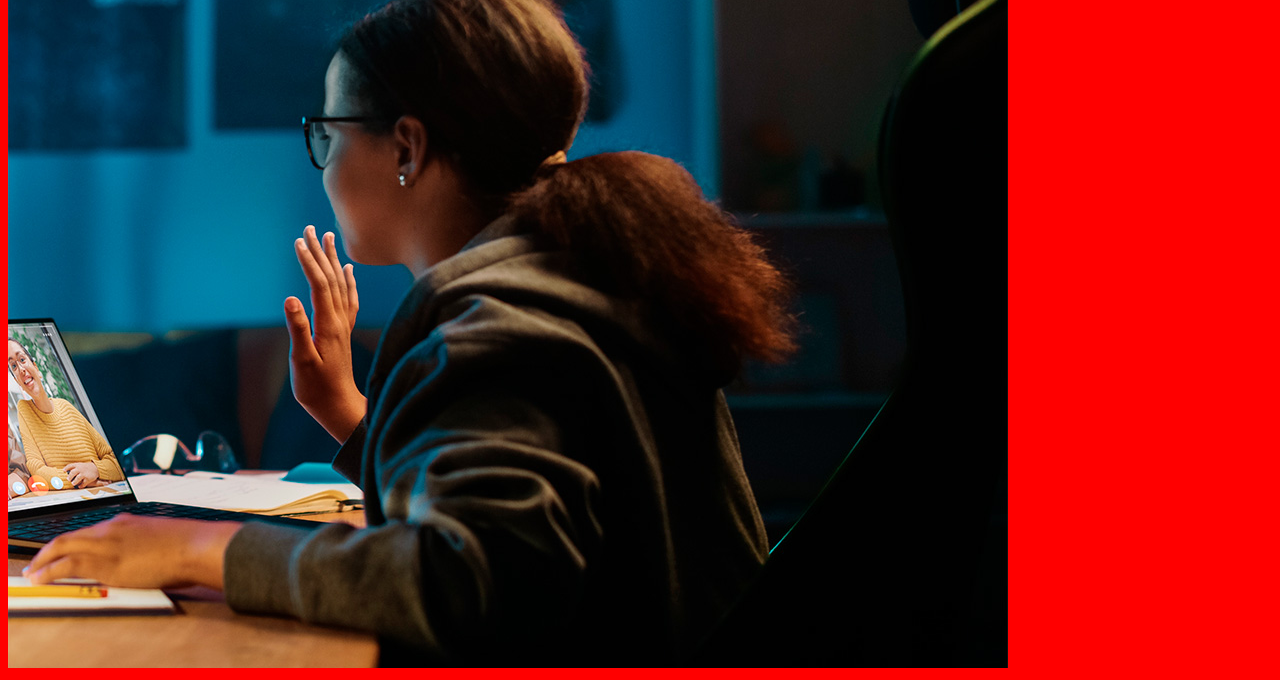
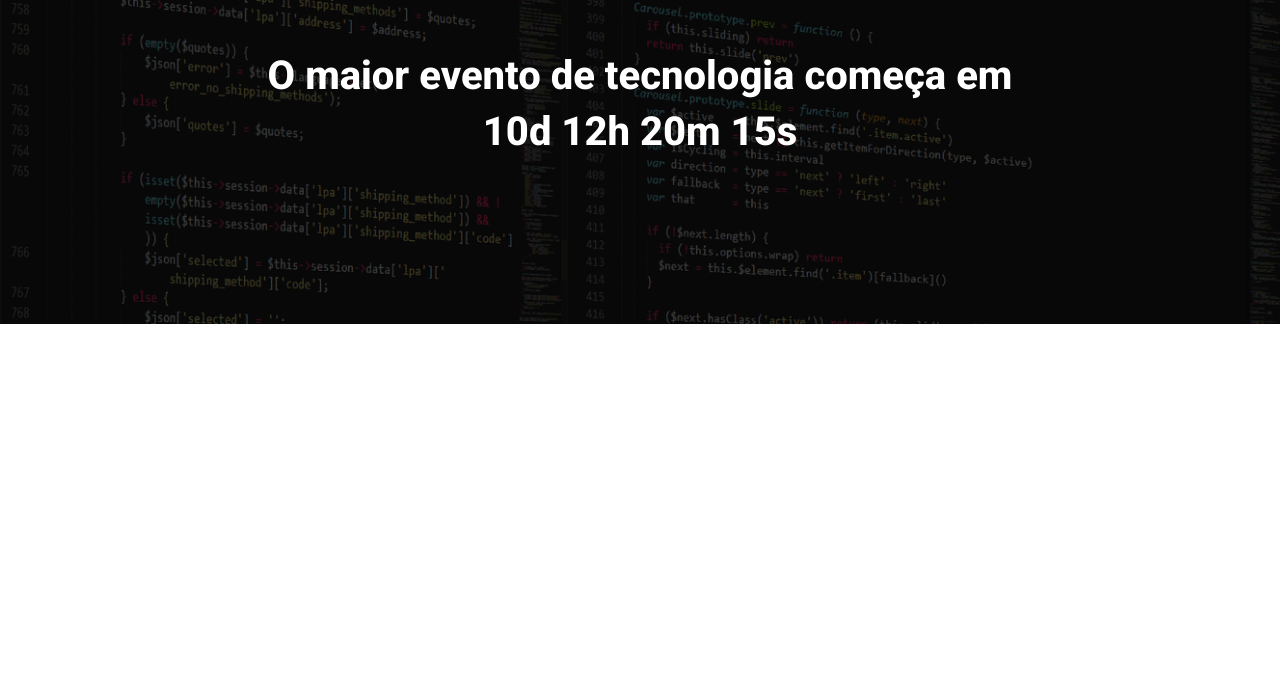
Before and after one commit to devFelipeLuz/ebac_tech_talks, a website built with Parcel: page src/index.html in a window 1280 px wide. Shown: the part 160-840 px from the top of the page. After the commit the page ends 800 px from the top, so only its background shows below. Built offline with nearby package versions, Linux system fonts and the light colour scheme.

Commit message:
criando o hero

```diff
--- a/src/index.html
+++ b/src/index.html
@@ -1,15 +1,32 @@
 <!DOCTYPE html>
 <html lang="pt-br">
+
 <head>
     <meta charset="UTF-8">
     <meta name="viewport" content="width=device-width, initial-scale=1.0">
-    <title>Document</title>
+    <title>EBAC Tech Talks</title>
+    <link rel="preconnect" href="https://fonts.googleapis.com">
+    <link rel="preconnect" href="https://fonts.gstatic.com" crossorigin>
+    <link
+        href="https://fonts.googleapis.com/css2?family=Lobster&family=Roboto:ital,wght@0,100..900;1,100..900&display=swap"
+        rel="stylesheet">
     <link rel="stylesheet" href="styles/main.scss">
 </head>
+
 <body>
-    <h1>Olá</h1>
-    <img src="images/backend.png" alt="">
+    <header class="hero">
+        <div class="container">
+            <img class="hero__logo" src="images/ebac_logo.svg" alt="EBAC">
+            <p class="hero__text">
+                O maior evento de tecnologia começa em <br>
+                10d 12h 20m 15s
+            </p>
+        </div>
+    </header>
 
+    <script src="https://code.jquery.com/jquery-3.7.1.min.js"
+        integrity="sha256-/JqT3SQfawRcv/BIHPThkBvs0OEvtFFmqPF/lYI/Cxo=" crossorigin="anonymous"></script>
     <script src="scripts/main.js"></script>
 </body>
+
 </html>
--- /dev/null
+++ b/src/styles/_hero.scss
@@ -0,0 +1,53 @@
+.hero {
+    padding-top: 64px;
+    padding-bottom: 100px;
+    background-image: url(../images/fundo.png);
+    background-repeat: no-repeat;
+    background-size: cover;
+    position: relative;
+
+    .container {
+        position: relative;
+    }
+
+    &::before {
+        position: absolute;
+        top: 0;
+        left: 0;
+        width: 100%;
+        height: 100%;
+        background-color: #000;
+        content: '';
+        opacity: .7;
+    }
+
+    &__text {
+        margin-top: 64px;
+        margin-bottom: 64px;
+        font-size: 40px;
+        line-height: 56px;
+        color: #fff;
+        font-weight: 800;
+        text-align: center;
+    }
+
+    &__logo {
+        margin: 0 auto;
+        height: 80px;
+        display: block;
+    }
+
+    @media (max-width: 640px) {
+        padding: 40px 0;
+
+        &__logo {
+            height: 40px;
+        }
+
+        &__text {
+            font-size: 22px;
+            line-height: 24px;
+            margin: 24px 0;
+        }
+    }
+}
--- a/src/styles/main.scss
+++ b/src/styles/main.scss
@@ -1,3 +1,22 @@
-body {
-    background-color: red;
+@use 'hero';
+
+* {
+    padding: 0;
+    margin: 0;
+    box-sizing: border-box;
+    font-family: "Roboto", sans-serif;
 }
+
+.container {
+    max-width: 960px;
+    width: 100%;
+    margin: 0 auto;
+
+    @media (max-width: 640px) {
+        max-width: 80%;
+    }
+
+    @media (max-width: 1024px) {
+        max-width: 90%;
+    }
+}
```
